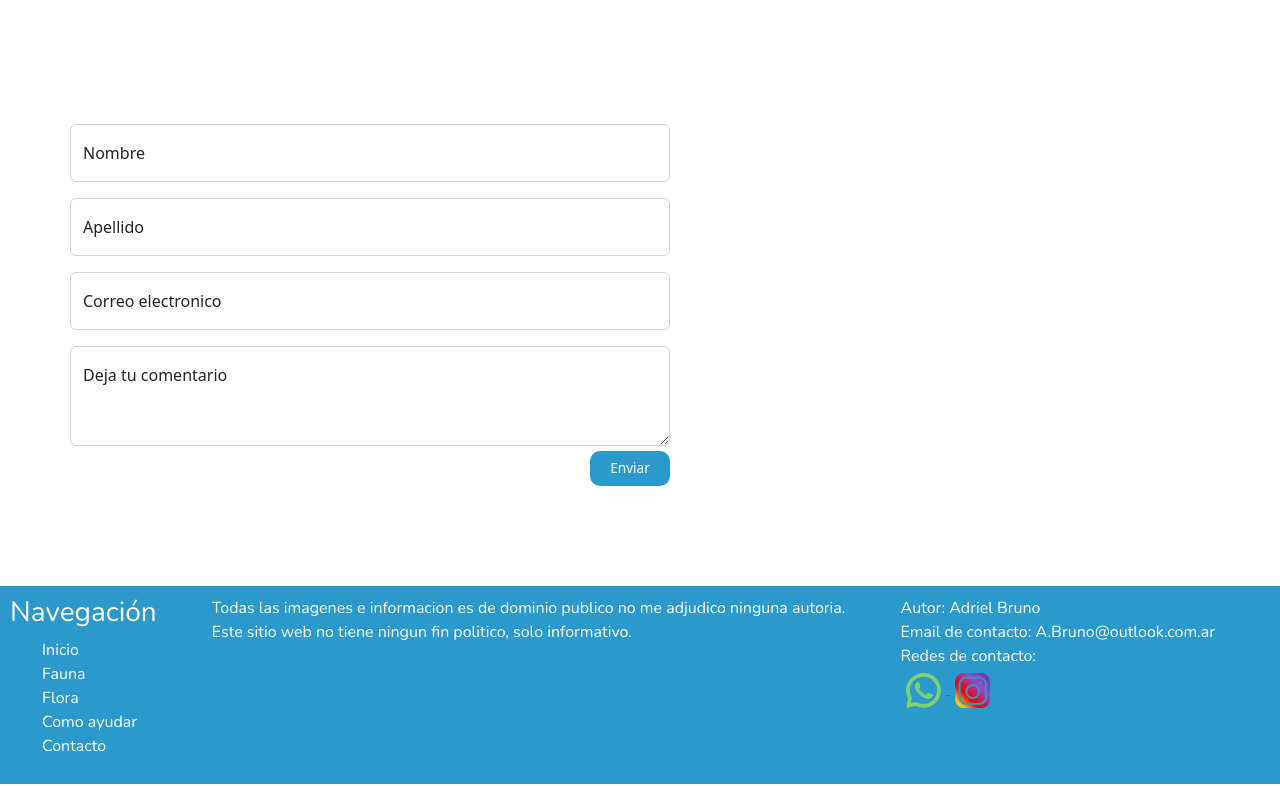
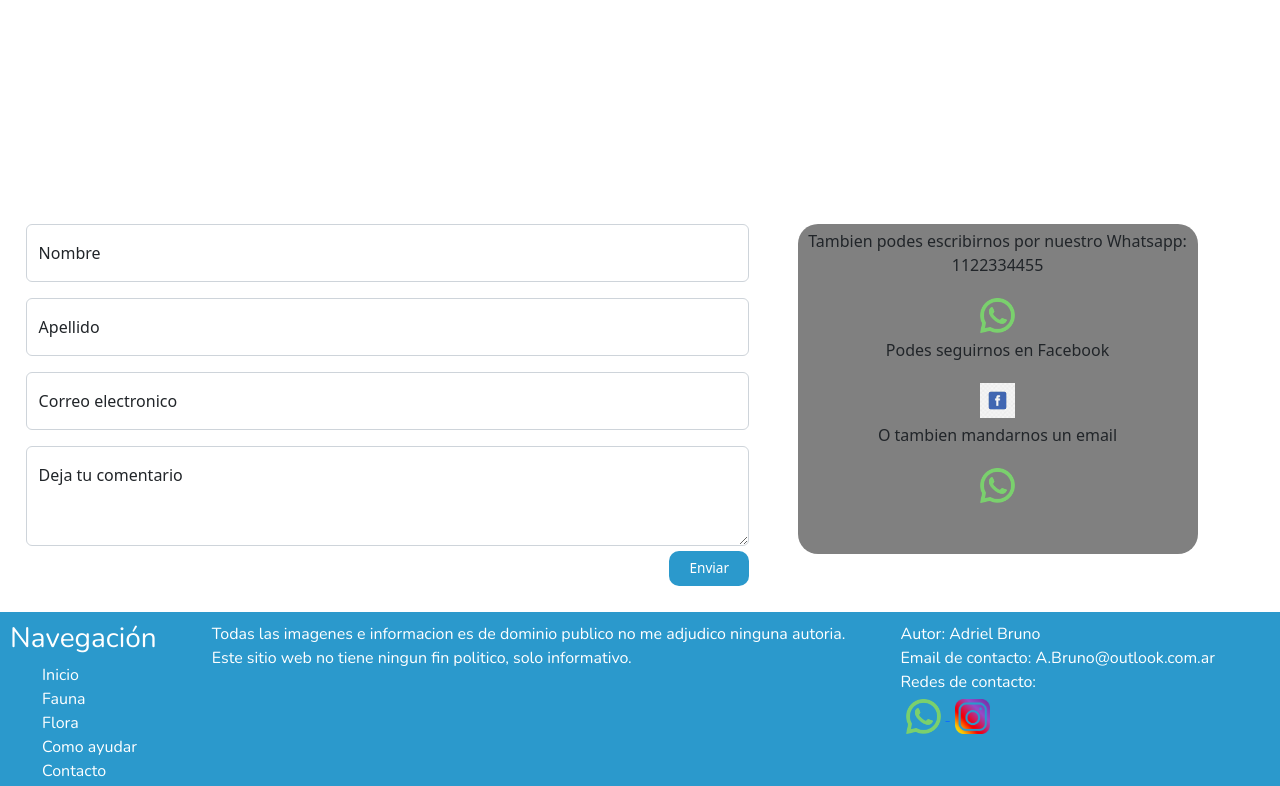
Before and after one commit to BrunoAdriel/El_Futuro_de_Argentina, a website: page pages/contacto.html in a window 1280 px wide. Shown: the part 576-1362 px from the top of the page. Drawn offline with nearby package versions, Linux system fonts and the light colour scheme.

Commit message:
arreglo de pagina contacto

```diff
--- a/pages/contacto.html
+++ b/pages/contacto.html
@@ -58,8 +58,8 @@
 
             </div>
         </section>
-        <section>
-            <form method="get" class="contac-tam">
+        <section class="contacto-medio">
+            <form method="get" class="cuestionario-cc">
             <div class="form-floating mb-3">
                 <input type="Nombre" class="form-control" id="floatingInput" placeholder="Nombre">
                 <label for="floatingInput">Nombre</label>
@@ -80,14 +80,25 @@
                 <button type="button" class="boton-contacto">Enviar</button>
             </div>
             </form>
-        </section>
 
-        <section>
-
+            <div class="informacion-cc">
+                <p>Tambien podes escribirnos por nuestro Whatsapp: 1122334455</p>
+                <a href="https://wa.me/1122334455/?text=No dudes en escribirnos" target="_blank">
+                    <img src="../recursos/wpp.png" alt="imagen de icono de whatsapp" class="iconos_footer ff">
+                </a>
+                <p>Podes seguirnos en Facebook</p>
+                <a href="https://www.facebook.com/Coderhouse" target="_blank">
+                    <img src="../recursos/facebook.png" alt="imagen de icono facebook" class="iconos_footer">
+                </a>
+                <p>O tambien mandarnos un email</p>
+                <a href="https://wa.me/1122334455/?text=No dudes en escribirnos" target="_blank">
+                    <img src="../recursos/wpp.png" alt="imagen de icono de whatsapp" class="iconos_footer">
+                </a>
+            </div>
         </section>
     </main>
 
-    <footer>
+    <footer class="f-contacto">
         <section class="footer_indice">
             <h3>Navegación</h3>
             <ul>
--- a/scss/styles.scss
+++ b/scss/styles.scss
@@ -68,12 +68,30 @@ title{
 
 /*parte secundaria contacto*/
 
-.contac-tam{
-    width: 600px;
-    position: relative;
-    bottom: 100px; left: 70px;
+.contacto-medio{
+    margin:0 0 2% 2%;
+    display: grid;
+    grid-template-columns: 1.5fr 0.1fr 1fr;
+    grid-template-rows: 1fr;
+    grid-template-areas: "cuestionario-cc none informacion-cc";
 }
 
+//
+.cuestionario-cc{
+    grid-area: cuestionario-cc ;
+}
+
+.informacion-cc{
+    grid-area: informacion-cc;
+    padding: 2%;
+    padding:5px;
+    height: 330px;
+    width: 400px;
+    background-color: gray;
+    border-radius: 20px;
+    border: 0px;
+    text-align: center;
+}
 
 .letra{
     font-size: 1.5rem;
@@ -90,6 +108,7 @@ title{
 .botom_f{
     width: 60px;
 }
+
 /*fin parte secundara ayuda*/
 // Botones de parte de ayuda
 
@@ -107,3 +126,5 @@ title{
     }
     }
 }
+
+// fin parte ayuda
```
Also changed, not shown: css/styles.css, recursos/facebook.png (added).
